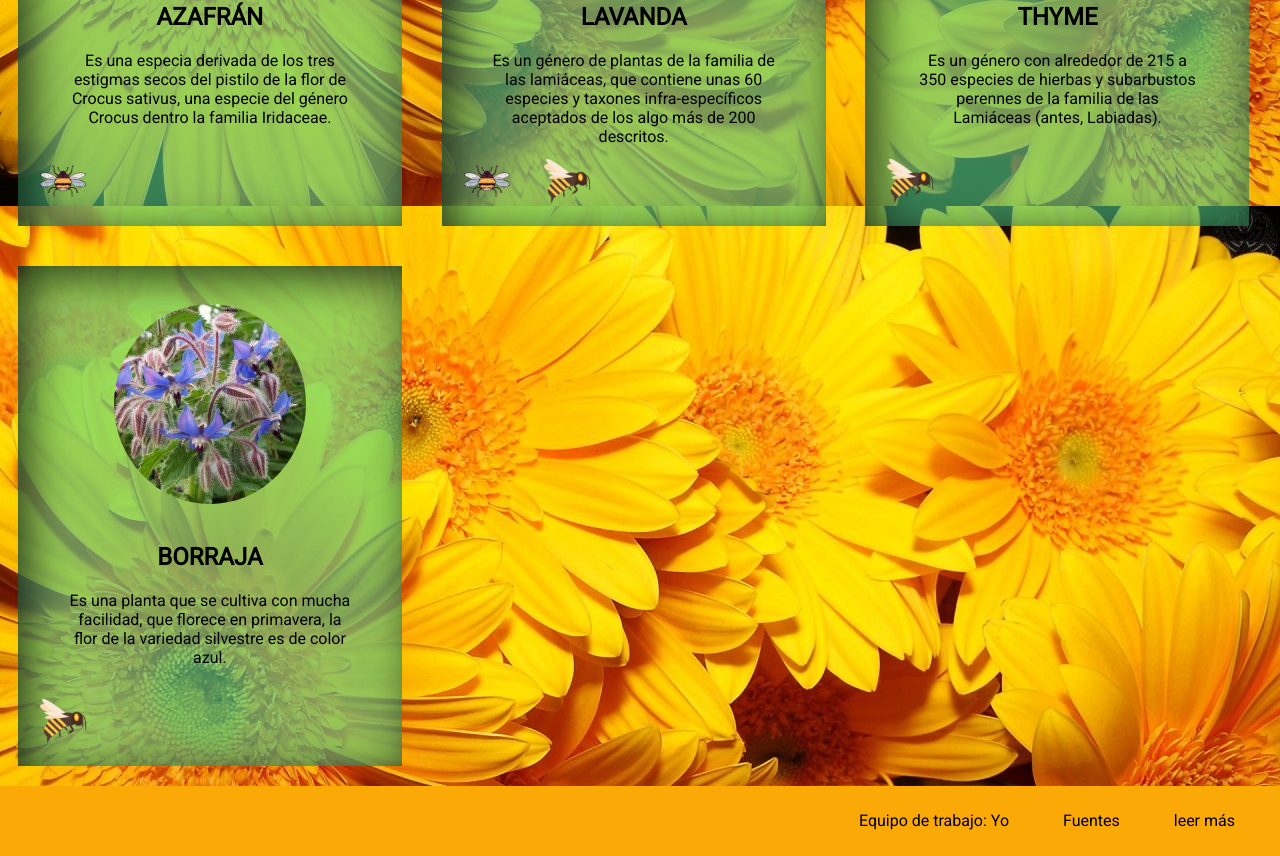
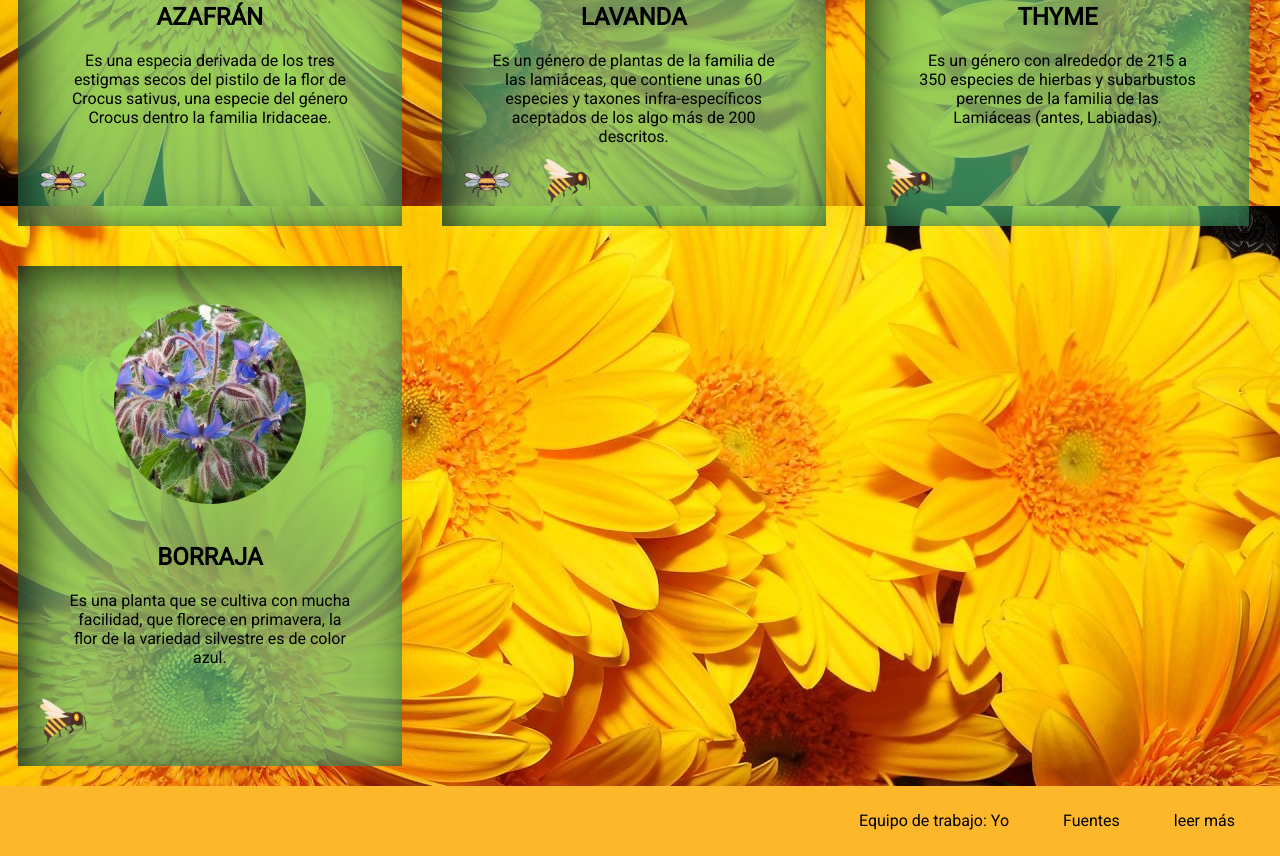
Before and after one commit to 7SGAL7/Agentes-Polinizadores, a plain HTML site: page plantas.html in a window 1280 px wide. Shown: the part 3594-4450 px from the top of the page. Drawn offline with Linux system fonts and the light colour scheme.

Commit message:
Update flores.css

```diff
--- a/estilos/flores.css
+++ b/estilos/flores.css
@@ -170,7 +170,7 @@ header{
 footer{
     position: relative;
     height: 70px;;
-    background: rgba(250, 169, 6);
+    background: #FDB72B;
     z-index: 5;
 }
 
```
